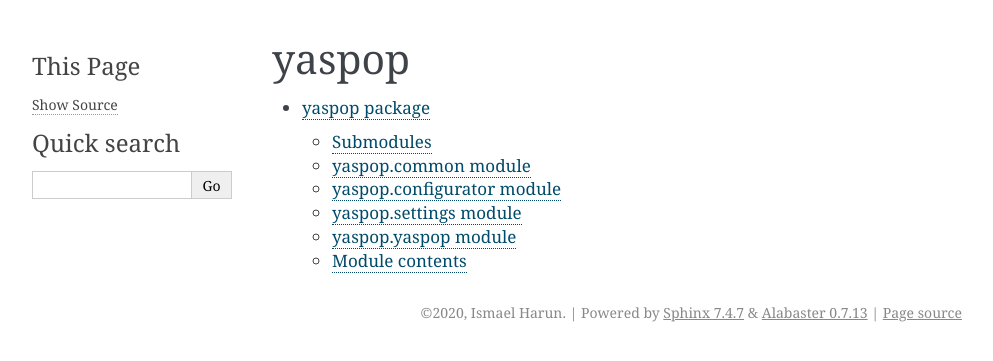
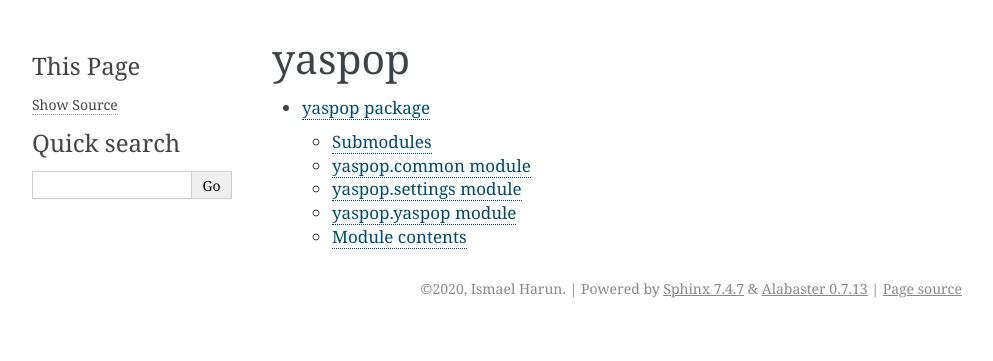
Before and after one commit to ismaelharunid/yaspop, a Sphinx documentation site: the page built from docs/modules.rst, in a window 1280 px wide. Shown: the top 361 px of the page, without its empty margins (148-1141 px from the left). Built offline with Sphinx 7.4.7, drawn with Linux system fonts in a browser that asks for light colours.

Commit message:
I Don't Know

```diff
--- a/docs/yaspop.rst
+++ b/docs/yaspop.rst
@@ -8,14 +8,6 @@ yaspop.common module
 --------------------
 
 .. automodule:: yaspop.common
-   :members:
-   :undoc-members:
-   :show-inheritance:
-
-yaspop.configurator module
---------------------------
-
-.. automodule:: yaspop.configurator
    :members:
    :undoc-members:
    :show-inheritance:
```
Also changed, not shown: requirements_dev.txt (+9 -9 lines).
